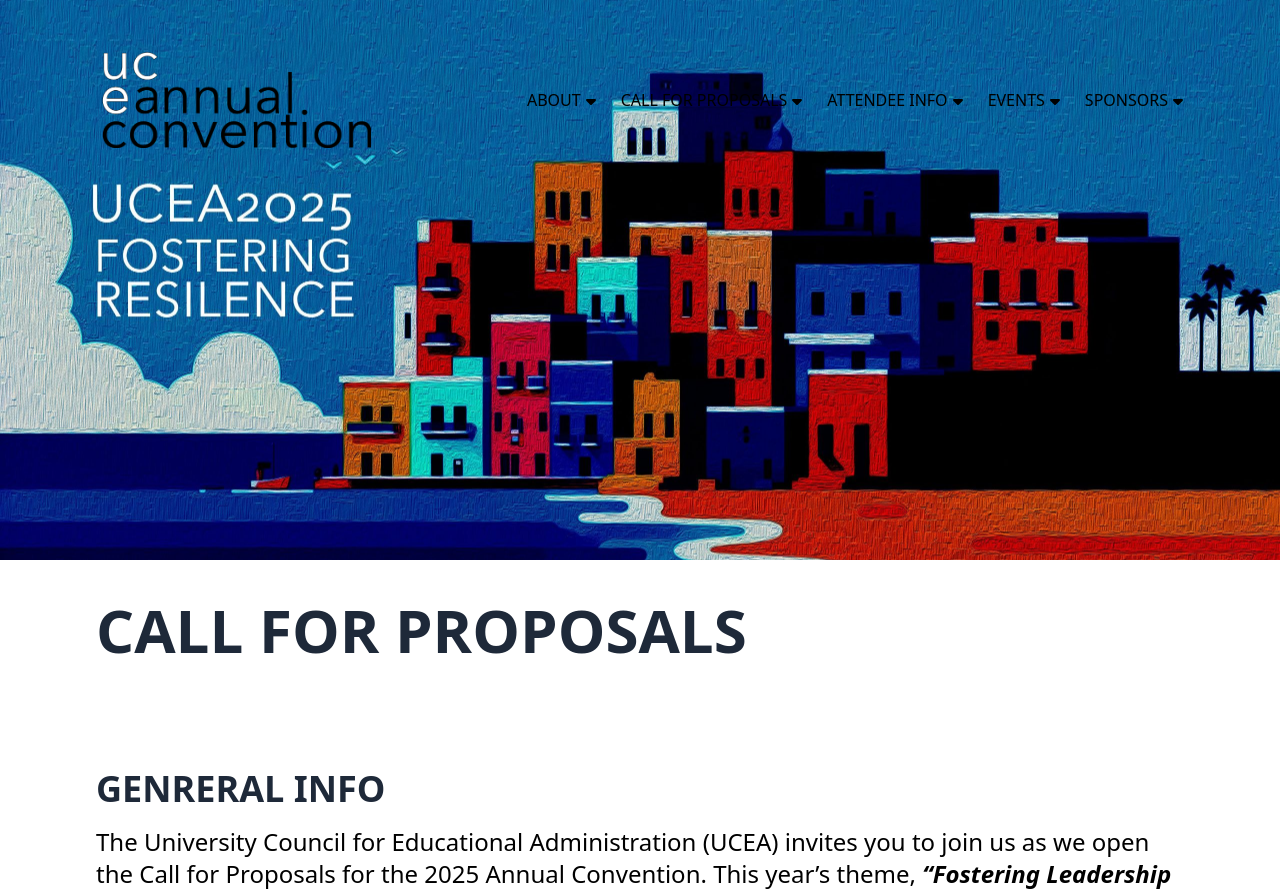
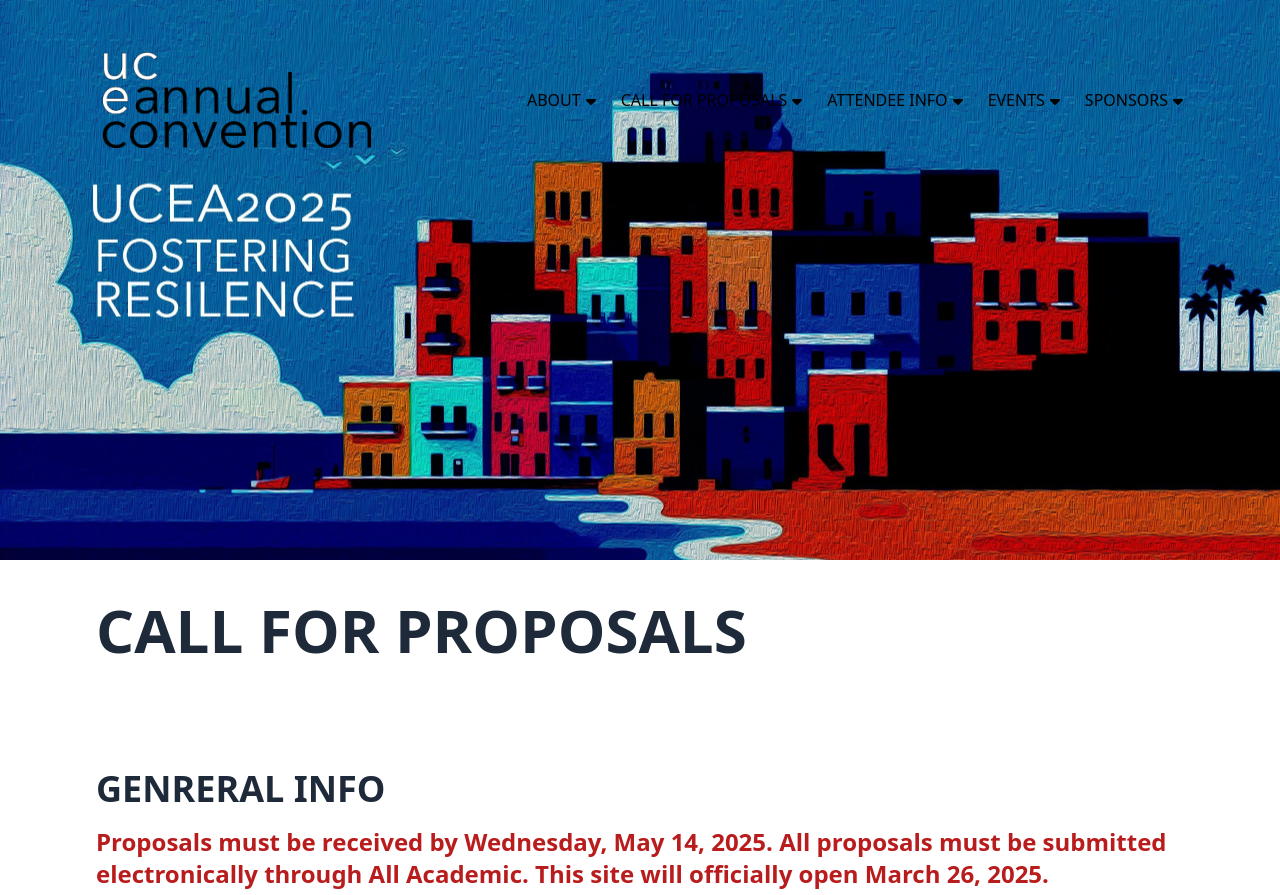
Before and after one commit to fuminhsiao/ucea_convention, a Next.js app: page /cfp/2025 in a window 1280 px wide. Shown: the top 895 px of the page. Built offline with nearby package versions, Linux system fonts and the light colour scheme.

Commit message:
add deadline

```diff
--- a/src/data/cfp2025.tsx
+++ b/src/data/cfp2025.tsx
@@ -28,6 +28,10 @@
       bg: "bg-white",
       content: (
         <>
+  <p className="text-[#b91c1c] font-semibold mb-4">
+    Proposals must be received by Wednesday, May 14, 2025. All proposals must be submitted electronically through All Academic. This site will officially open March 26, 2025.
+  </p>
+
   <p>
     The University Council for Educational Administration (UCEA) invites
     you to join us as we open the Call for Proposals for the 2025 Annual
@@ -36,11 +40,11 @@
       “Fostering Leadership Resilience Through Collaboration and
       Community”
     </em></strong>{" "}
-            /{" "}<strong><em>
+    /{" "}
+    <strong><em>
       “Fomentando la Resiliencia de Liderazgo a través de Colaboración y
       Comunidad”
     </em></strong>
-
     , challenges educational leaders, researchers, and practitioners to
     envision transformative possibilities for educational leadership and
     build more inclusive, resilient communities.
@@ -53,6 +57,7 @@
     <strong>San Juan, Puerto Rico, November 19–22, 2025</strong>, to shape
     the future of educational leadership.
   </p>
+
   <div className="flex justify-end mt-6">
     <a
       target="_blank"
@@ -63,6 +68,7 @@
     </a>
   </div>
 </>
+
       ),
     },
     {
```
Lines whose indentation alone changed are shown as unchanged.
